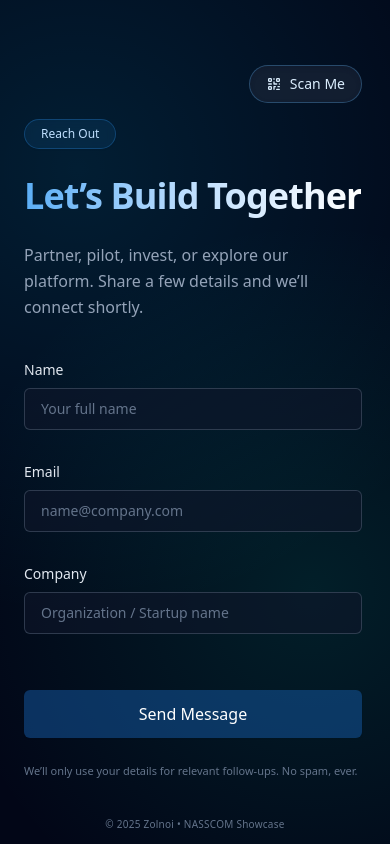
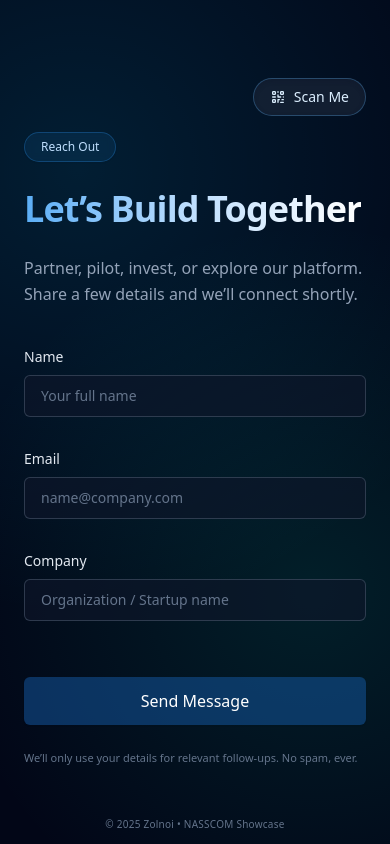
Before and after one commit to ramithzolnoi/contact, a React (Vite) app: page / in a window 390 px wide. Built offline with nearby package versions, Linux system fonts and the light colour scheme; no server answers.

Commit message:
refactor: update layout styles for improved responsiveness and visual consistency

```diff
--- a/src/components/Layout.jsx
+++ b/src/components/Layout.jsx
@@ -5,10 +5,10 @@ import QRCodeGenerator from './QRCodeGenerator.jsx';
 
 export default function Layout() {
   return (
-  <div className="min-h-screen w-full flex flex-col bg-slate-950 text-slate-100 relative overscroll-none">
+  <div className="min-h-screen w-full flex flex-col bg-slate-950 text-slate-100 relative">
       <div className="pointer-events-none absolute inset-0 [background:radial-gradient(circle_at_20%_20%,rgba(0,204,255,0.12),transparent_60%),radial-gradient(circle_at_80%_70%,rgba(0,212,170,0.12),transparent_55%)]" />
-      <main className="flex-1 w-full flex items-center justify-center overflow-hidden">
-        <div className="mx-auto w-full max-w-7xl px-6 py-2 md:py-4 grid md:grid-cols-2 gap-6 items-start md:items-center h-full min-h-[640px] md:min-h-[600px]">
+      <main className="flex-1 w-full flex items-center justify-center md:overflow-hidden">
+        <div className="mx-auto w-full max-w-7xl px-6 py-4 md:py-4 grid md:grid-cols-2 gap-6 items-start md:items-center h-full min-h-[640px] md:min-h-[600px]">
           <div className="space-y-8 animate-fade-in hidden md:block">
             <img src={heroLogo} alt="Zolnoi" className="w-[420px] max-w-full drop-shadow-2xl select-none" draggable={false} />
             <p className="text-slate-400 max-w-md leading-relaxed text-sm">Next-generation intelligence infrastructure. We partner with forward-looking teams to accelerate innovation responsibly.</p>
@@ -16,7 +16,7 @@ export default function Layout() {
               <a href="https://www.zolnoi.com" target="_blank" rel="noopener noreferrer" className="btn-primary h-11 px-6">Visit Website</a>
             </div>
           </div>
-          <div className="relative z-10 overflow-y-auto max-h-[calc(100vh-40px)] pr-1 custom-scroll">
+          <div className="relative z-10 md:overflow-y-auto md:max-h-[calc(100vh-40px)] md:pr-1 custom-scroll">
             <div className="flex justify-end mb-4">
               <QRCodeGenerator />
             </div>
```
